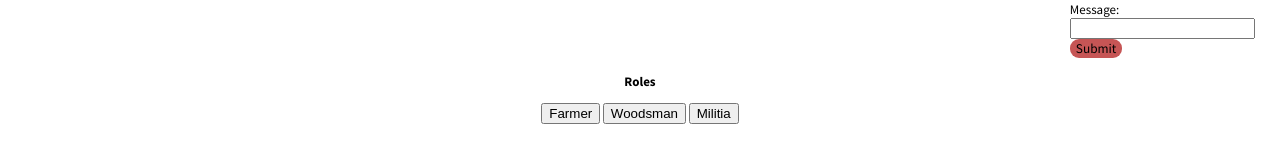
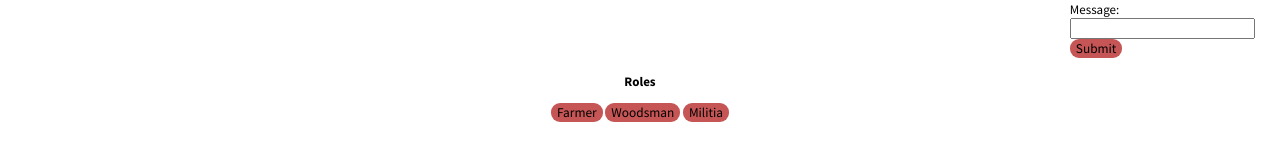
Before and after one commit to reckert477/KingdomBuilders, a plain HTML site: page index.html in a window 1280 px wide. Shown: the part 520-682 px from the top of the page. Drawn offline with nearby package versions, Linux system fonts and the light colour scheme; a script that the page names is missing; a web font is replaced by a local one.

Commit message:
jk now forgot footer buttons. now we done

```diff
--- a/style.css
+++ b/style.css
@@ -86,7 +86,13 @@ body, html {
     text-align: center;
 }
 
-
+.footer button {
+    font-family: inherit;
+    border-radius: 9px;
+    text-decoration: none;
+    border: none;
+    background-color: #C65555;
+}
 
 #buildings {
     text-align: center;
```
